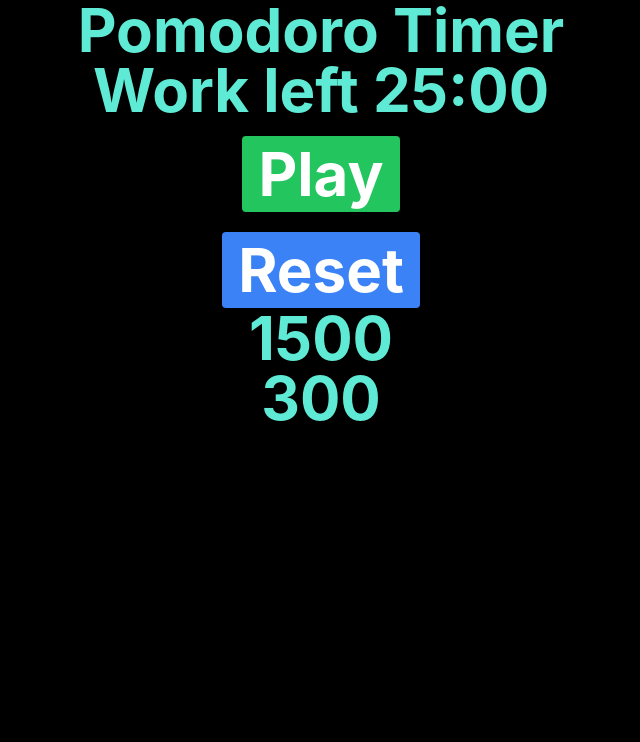
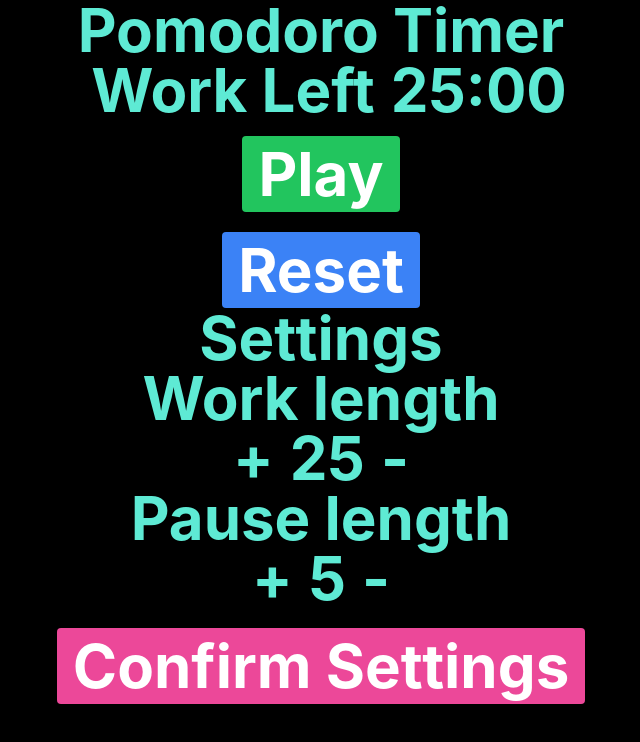
Before and after one commit to Pankeking/Pomodoro, a React (Create React App) app: page / in a window 1280 px wide. Shown: the top 742 px of the page, without its empty margins (319-959 px from the left). Built offline with nearby package versions, Linux system fonts and the light colour scheme.

Commit message:
labels, ids, reworked settings

```diff
--- a/src/components/Time.js
+++ b/src/components/Time.js
@@ -1,12 +1,15 @@
 import React, { useEffect } from "react";
 import { useDispatch, useSelector } from "react-redux";
-import { startTimer, stopTimer, resetTimer, tickTimer, tickPause } from '../redux/reducers';
+import { startTimer, stopTimer, resetTimer,
+     tickTimer, tickPause, workIncrease, workDecrease,
+      pauseDecrease, pauseIncrease,
+       confirmSettings } from '../redux/reducers';
 
 
 function Time() {
 
     const dispatch = useDispatch();
-    const { workTime, isWorking, isPausing, pauseTime} = useSelector((state) => state.timer);
+    const { workTime, isWorking, isPausing, pauseTime, workSetting, pauseSetting} = useSelector((state) => state.timer);
 
     const handleStart = () => {
         dispatch(startTimer());
@@ -16,6 +19,21 @@ function Time() {
     }
     const handleReset = () => {
         dispatch(resetTimer());
+    }
+    const increaseWorkHandler = () => {
+        dispatch(workIncrease());
+    }
+    const decreaseWorkHandler = () => {
+        dispatch(workDecrease());
+    }
+    const increasePauseHandler = () => {
+        dispatch(pauseIncrease());
+    }
+    const decreasePauseHandler = () => {
+        dispatch(pauseDecrease());
+    }
+    const confirmSettingsHandler = () => {
+        dispatch(confirmSettings());
     }
 
 
@@ -42,12 +60,22 @@ function Time() {
 
     return (
         <>
-            <div id="time-left">{(isWorking || workTime > 0) ? `Work left  ${formatTime(workTime)}` : (isPausing || pauseTime > 0) ? `Pause left ${formatTime(pauseTime)}` : "Finished" }</div>
+            <div>{(isWorking || workTime > 0)
+            ? (<div className="flex justify-center">
+                <div id="timer-label" className="mx-4">Work Left</div>
+                <div id="time-left">{formatTime(workTime)}</div>
+               </div>)
+            : (isPausing || pauseTime > 0)
+            ? (<div className="flex justify-center">
+                <div id="timer-label" className="mx-4">Pause Left</div>
+                <div id="time-left">{formatTime(pauseTime)}</div>
+               </div>)
+            : "Finished" }</div>
             {/*
             <div>{isWorking ? "working":"not Working"}</div>
             <div>{isPausing ? "pausing":"not pausing"}</div>
             */}
-            <div className="flex justify-center mt-4">
+            <div id="start_stop" className="flex justify-center mt-4">
                 {!isWorking && !isPausing && (
                     <button
                         className="px-4 py-2 bg-green-500 text-white rounded hover:bg-green-700"
@@ -63,13 +91,35 @@ function Time() {
                     </button>
                 )}
             </div>
-            <button className="mt-5 px-4 py-2 bg-blue-500 text-white rounded hover:bg-blue-700"
+            <button id="reset" className="mt-5 px-4 py-2 bg-blue-500 text-white rounded hover:bg-blue-700"
                 onClick={handleReset}>
                 Reset
             </button>
-            {workTime}
-            <div></div>
-            {pauseTime}
+            <h2>Settings</h2>
+            <div>
+                <div id="session-label">
+                    Work length
+                </div>
+                <div className="flex justify-center">
+                   <button id="session-increment" onClick={increaseWorkHandler}>+</button>
+                   <div className="mx-4" id="session-length">{workSetting}</div>
+                   <button id="session-decrement" onClick={decreaseWorkHandler}>-</button>
+                </div>
+            </div>
+            <div>
+                <div id="break-label">
+                    Pause length
+                </div>
+                <div className="flex justify-center px-4">
+                    <button id="break-increment" onClick={increasePauseHandler}>+</button>
+                     <div className="mx-4" id="break-length">{pauseSetting}</div>
+                    <button id="break-decrement" onClick={decreasePauseHandler}>-</button>
+                </div>
+            </div>
+            <button className="mt-5 px-4 py-2 bg-pink-500 text-white rounded hover:bg-pink-700"
+                    onClick={confirmSettingsHandler}>
+                Confirm Settings
+            </button>
         </>
     );
 }
--- a/src/redux/reducers.js
+++ b/src/redux/reducers.js
@@ -31,8 +31,10 @@ const timerSlice = createSlice({
         resetTimer: (state) => {
             state.isWorking = false;
             state.isPausing = false;
-            state.workTime = 1500;
-            state.pauseTime = 300;
+            state.workSetting = 25;
+            state.pauseSetting = 5;
+            state.workTime = state.workSetting * 60;
+            state.pauseTime = state.pauseSetting * 60;
         },
 
         // Tickers
@@ -56,24 +58,31 @@ const timerSlice = createSlice({
 
         // Settings
         workIncrease: (state) => {
-            state.workSetting += 1;
+            if (state.workSetting < 60) {
+                state.workSetting += 1;
+            }
         },
         workDecrease: (state) => {
-            if (state.workSetting > 2) {
+            if (state.workSetting > 1) {
                 state.workSetting -= 1;
             }
         },
         pauseIncrease: (state) => {
-            state.pauseSetting += 1;
+            if (state.pauseSetting < 60) {
+                state.pauseSetting += 1;
+            }
         },
         pauseDecrease: (state) => {
-            if (state.pauseSetting > 2) {
+            if (state.pauseSetting > 1) {
                 state.pauseSetting -= 1;
             }
         },
         confirmSettings: (state) => {
+            state.isWorking = false;
+            state.isPausing = false;
             state.workTime = state.workSetting * 60;
-            state.pauseSetting = state.pauseSetting * 60;
+            state.pauseTime = state.pauseSetting * 60;
+
         },
     },
 });
```
